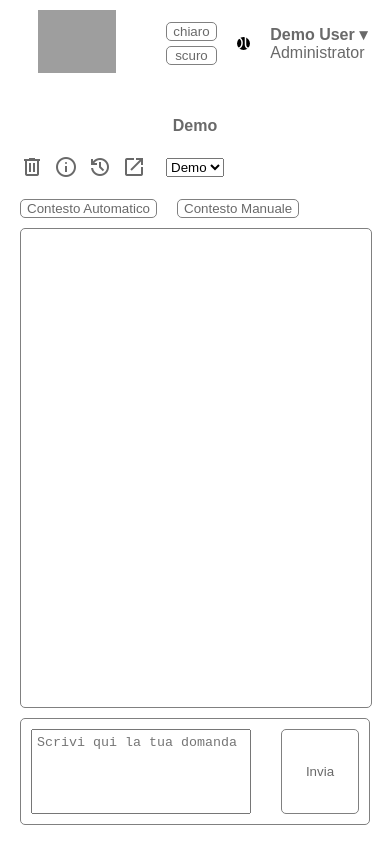
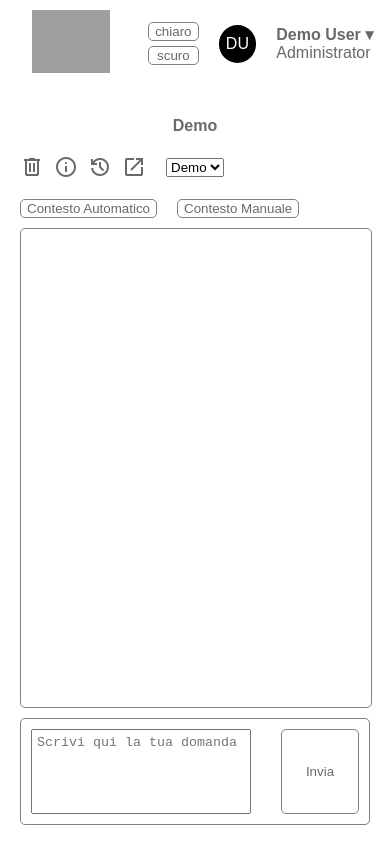
Before and after one commit to E-N210/beauty-demo, a plain HTML site: page index.html in a window 390 px wide. Drawn offline with nearby package versions, Linux system fonts and the light colour scheme; grey boxes are pictures that could not be loaded.

Commit message:
Update index.html
bug userPic on mobile fixed

```diff
--- a/index.html
+++ b/index.html
@@ -205,6 +205,9 @@
             padding: 1vw;
             width: 1.5vw;
             height: 1.5vw;
+
+            min-width: 30px;
+            min-height: 30px;
             display: flex;
             /* text-align: center; */
             /* vertical-align: middle; */
```
